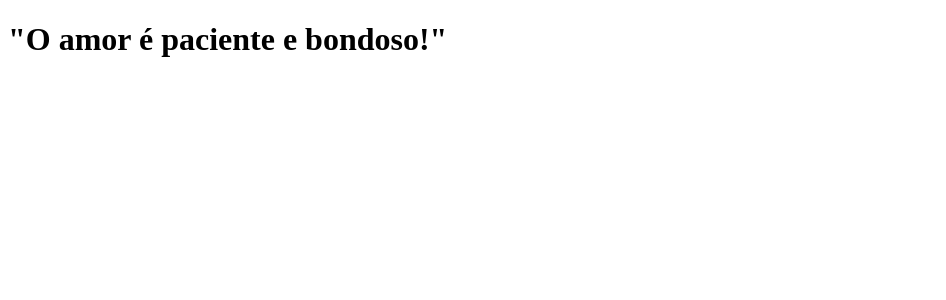
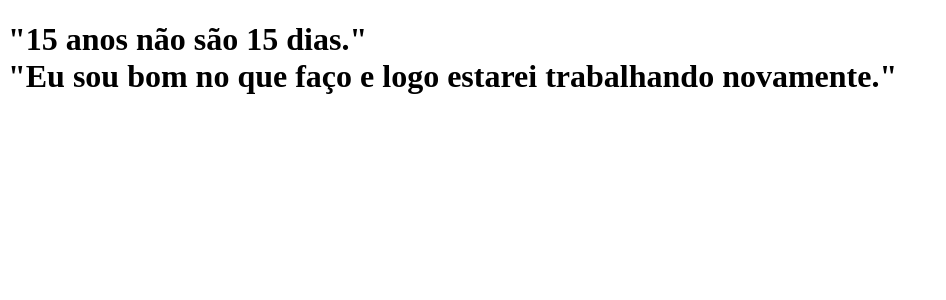
Before and after one commit to paolofernandes/tabnews-curso-dev, a Next.js app: page / in a window 1280 px wide. Shown: the top 300 px of the page, without its empty margins (0-946 px from the left). Built offline with nearby package versions, Linux system fonts and the light colour scheme.

Commit message:
alteração de mensagem

```diff
--- a/pages/index.js
+++ b/pages/index.js
@@ -1,5 +1,5 @@
 function Home(){
-    return <h1>"O amor é paciente e bondoso!"</h1>
+    return <h1>"15 anos não são 15 dias."<br/>"Eu sou bom no que faço e logo estarei trabalhando novamente."</h1>
 }
 
 export default Home;
```
